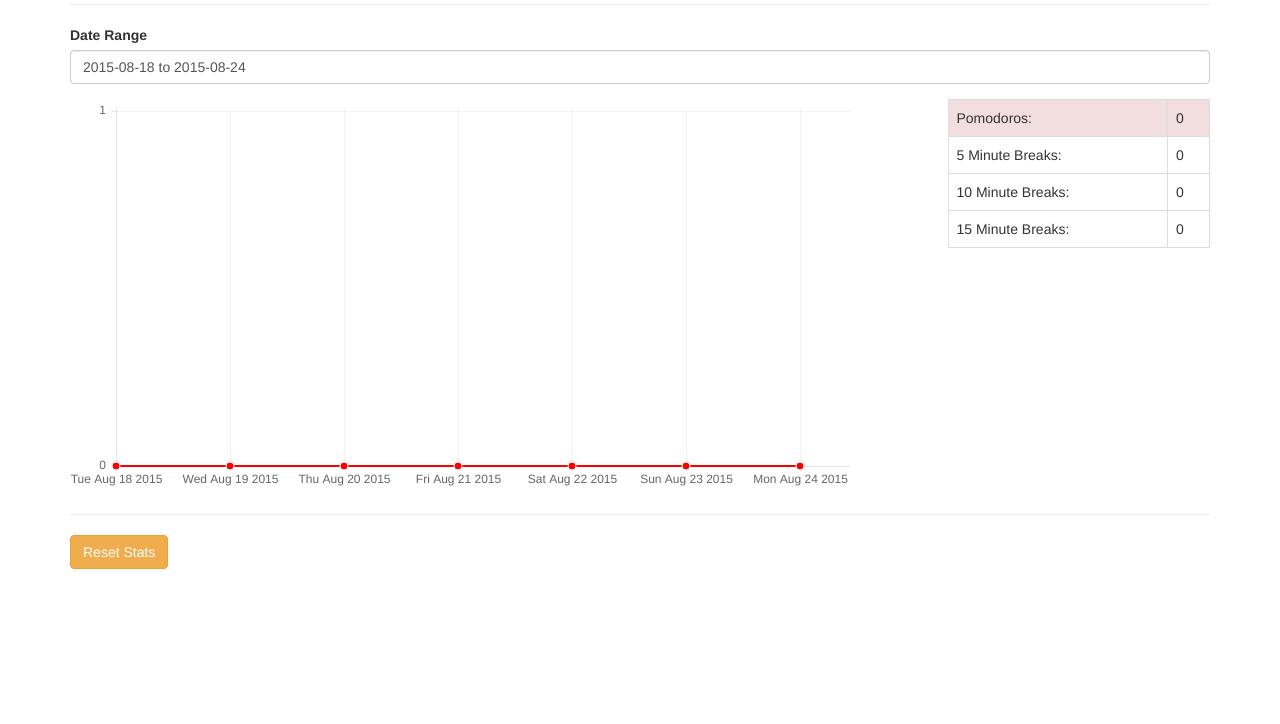
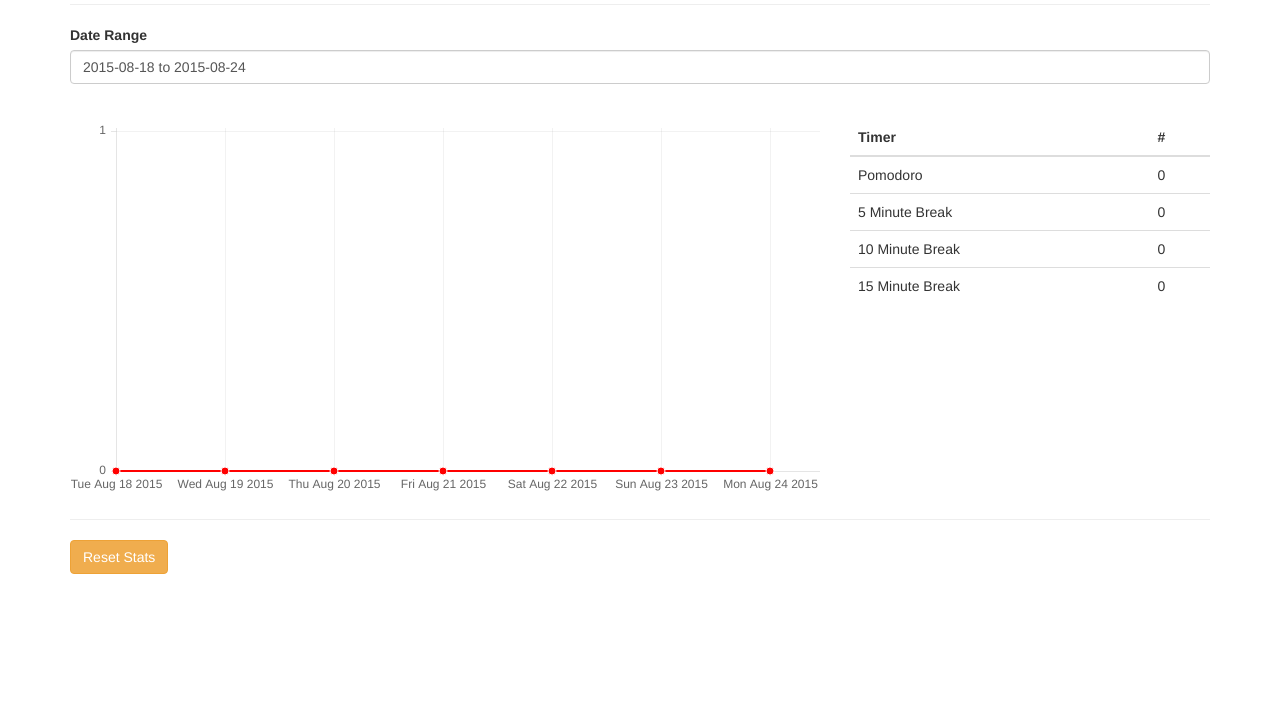
Before and after one commit to samueljun/tomato-clock, a browser extension: page Chrome/stats.html in a window 1280 px wide. Shown: the part 76-800 px from the top of the page. Drawn offline with Linux system fonts and the light colour scheme.

Commit message:
Formatted Chrome Stats Page

```diff
--- a/Chrome/popup.js
+++ b/Chrome/popup.js
@@ -107,9 +107,9 @@ statsLink.addEventListener('click', function(event) {
 
 chrome.alarms.getAll(function(alarms) {
 	for (var i = 0; i < alarms.length; i++) {
-		if (alarms[i].startsWith(namespace)) {
+		if (alarms[i].name.startsWith(pomodoroAlarmNamespace)) {
 			setTimeInterval(alarms[i].scheduledTime - Date.now());
 			break;
 		}
-	};
+	}
 });
--- /dev/null
+++ b/Chrome/stats.css
@@ -0,0 +1,3 @@
+.container {
+	padding-bottom: 15px;
+}
--- a/Chrome/stats.html
+++ b/Chrome/stats.html
@@ -9,10 +9,11 @@
 	<!-- CSS -->
 	<link href="Libraries/bootstrap-3.3.5-dist/css/bootstrap.min.css" type="text/css" rel="stylesheet">
 	<link href="Libraries/bootstrap-daterangepicker-master/daterangepicker-bs3.css" type="text/css" rel="stylesheet">
+	<link href="stats.css" type="text/css" rel="stylesheet">
 </head>
 <body>
 	<div class="container">
-		<h1>Pomodoro Clock Stats</h1>
+		<h1>Pomodoro Clock - Stats</h1>
 
 		<hr>
 
@@ -20,28 +21,36 @@
 			<label class="control-label" for="date-range-picker">Date Range</label>
 			<input class="form-control" id="date-range-picker" type="text" name="daterange" />
 		</div>
+		<br>
 		<div class="row">
 			<div class="col-md-8">
-				<canvas id="finished-pomodoro-dates-chart"></canvas>
+				<div>
+					<canvas id="finished-pomodoro-dates-chart"></canvas>
+				</div>
 			</div>
-			<div class="col-md-1"></div>
-			<div class="col-md-3">
-				<table class="table table-bordered">
+			<div class="col-md-4">
+				<table class="table">
+					<thead>
+						<tr>
+							<th>Timer</th>
+							<th>#</th>
+						</tr>
+					</thead>
 					<tbody>
-						<tr class="danger">
-							<td>Pomodoros:</td>
+						<tr>
+							<td>Pomodoro</td>
 							<td id="pomodoros-count"></td>
 						</tr>
 						<tr>
-							<td>5 Minute Breaks:</td>
+							<td>5 Minute Break</td>
 							<td id="five-minute-breaks-count"></td>
 						</tr>
 						<tr>
-							<td>10 Minute Breaks:</td>
+							<td>10 Minute Break</td>
 							<td id="ten-minute-breaks-count"></td>
 						</tr>
 						<tr>
-							<td>15 Minute Breaks:</td>
+							<td>15 Minute Break</td>
 							<td id="fifteen-minute-breaks-count"></td>
 						</tr>
 					</tbody>
@@ -50,8 +59,9 @@
 		</div>
 
 		<hr>
-
-		<button class="btn btn-warning" id="reset-stats-button">Reset Stats</button>
+		<form>
+			<button class="btn btn-warning" id="reset-stats-button">Reset Stats</button>
+		</form>
 	</div>
 
 	<script src="Libraries/Chart.js-1.0.2/Chart.min.js"></script>
--- a/Chrome/stats.js
+++ b/Chrome/stats.js
@@ -4,8 +4,9 @@
 
 var Stats = function() {
 	var that = this;
-    // Initialize
-    that.timeline = [];
+
+	// Initialize
+	that.timeline = [];
 
 	// Get DOM Elements
 	that.pomodorosCount = document.getElementById('pomodoros-count');
```
